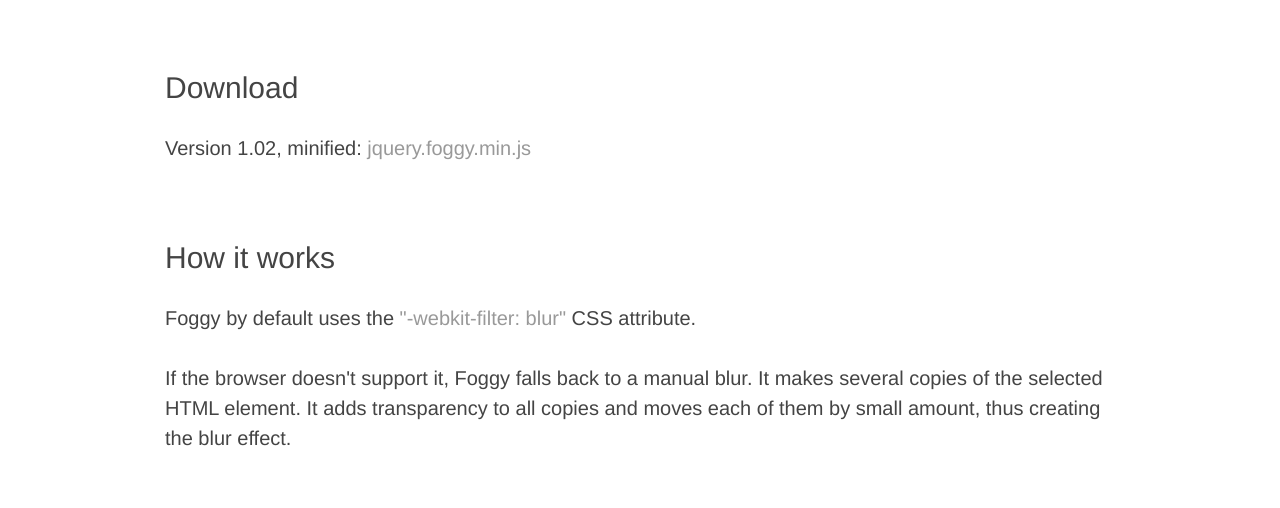
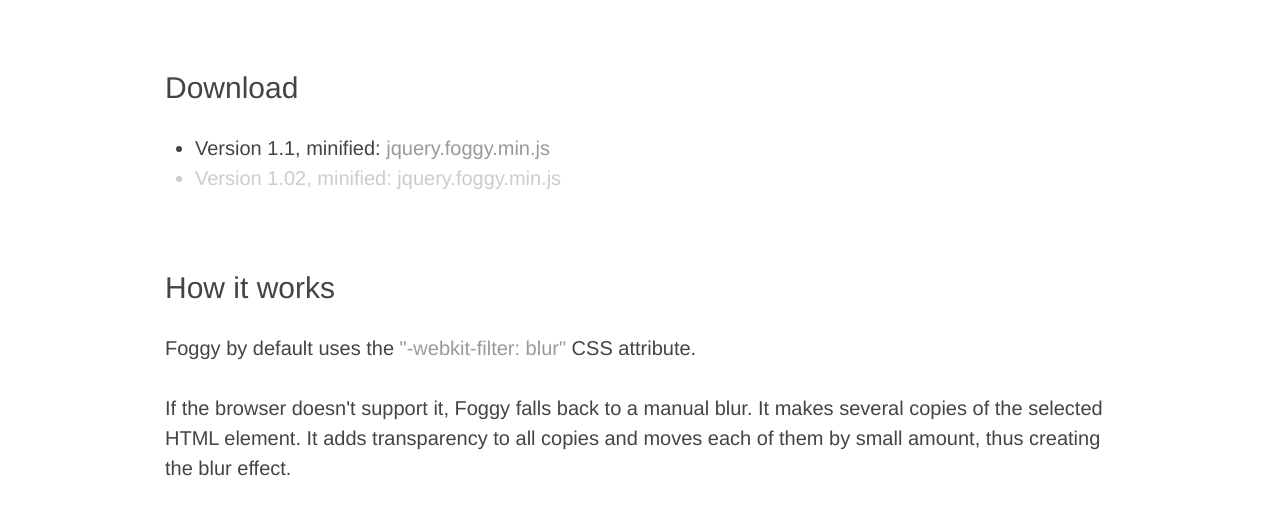
Before and after one commit to nbartlomiej/foggy, a plain HTML site: page index.html in a window 1280 px wide. Shown: the part 1200-1708 px from the top of the page. Drawn offline with Linux system fonts and the light colour scheme; a web font is replaced by a local one.

Commit message:
Tag-based releases

```diff
--- a/index.html
+++ b/index.html
@@ -58,6 +58,9 @@
       .upper-pre , .inner-pre { margin-bottom: 0px }
       .lower-pre , .inner-pre { margin-top: 0px }
       .parameter-description {
+        color: #CCC;
+      }
+      .old-version , .old-version a {
         color: #CCC;
       }
       .foggy-comparison-manual-wrapper { position: relative; }
@@ -147,11 +150,18 @@
       </div>
       <div class='section span-24'>
         <h3>Download</h3>
-        <p>
-        Version 1.02, minified:
-        <a href='https://raw.github.com/nbartlomiej/foggy/master/jquery.foggy.min.js' target='_blank'>
-          jquery.foggy.min.js
-        </a>
+        <ul>
+          <li>Version 1.1, minified:
+            <a href='https://raw.github.com/nbartlomiej/foggy/foggy-1.1/jquery.foggy.min.js' target='_blank'>
+              jquery.foggy.min.js
+            </a>
+          </li>
+          <li class='old-version'>Version 1.02, minified:
+            <a href='https://raw.github.com/nbartlomiej/foggy/foggy-1.02/jquery.foggy.min.js' target='_blank'>
+              jquery.foggy.min.js
+            </a>
+          </li>
+        </ul>
       </div>
       <div class='section span-24'>
         <h3>How it works</h3>
```
